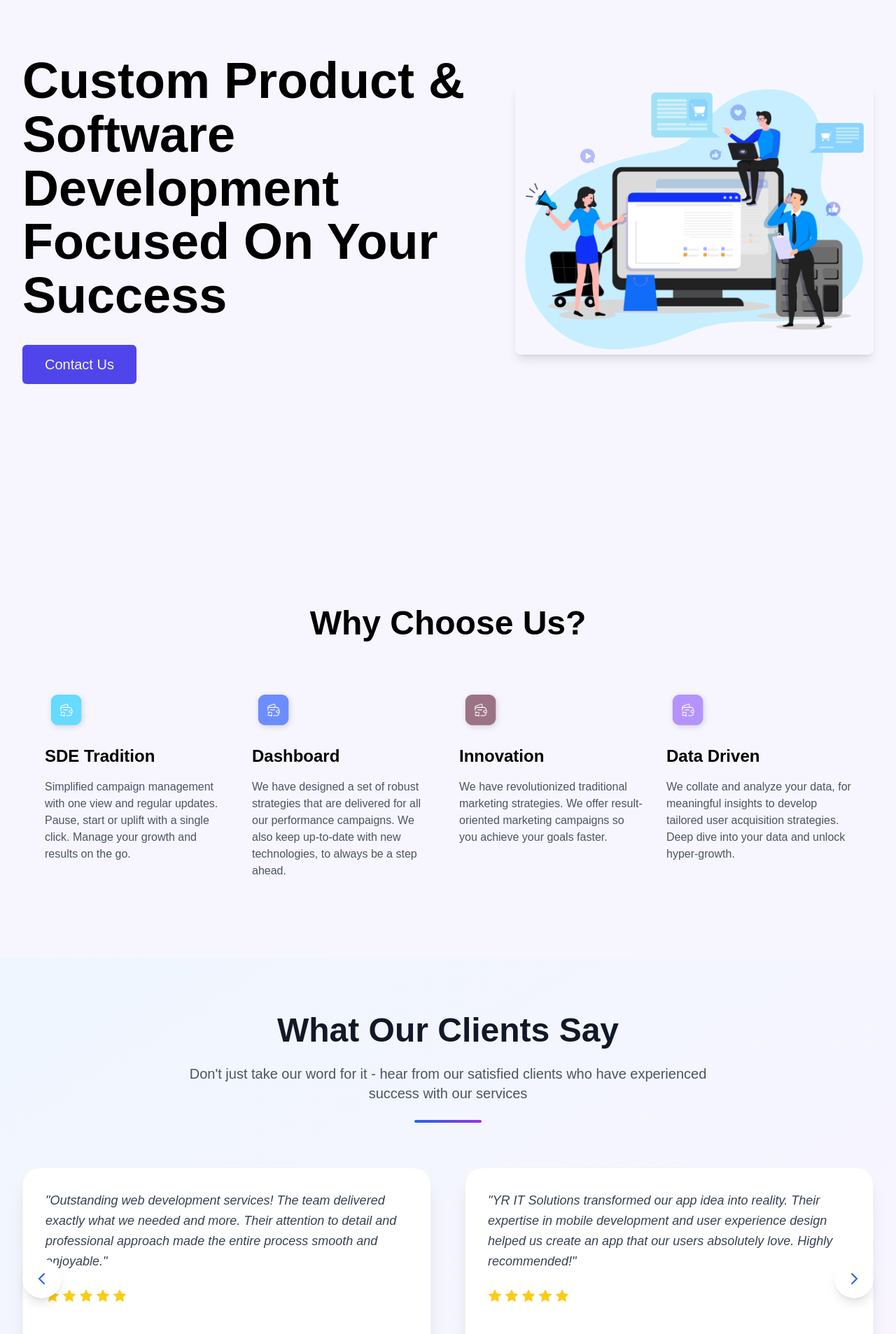
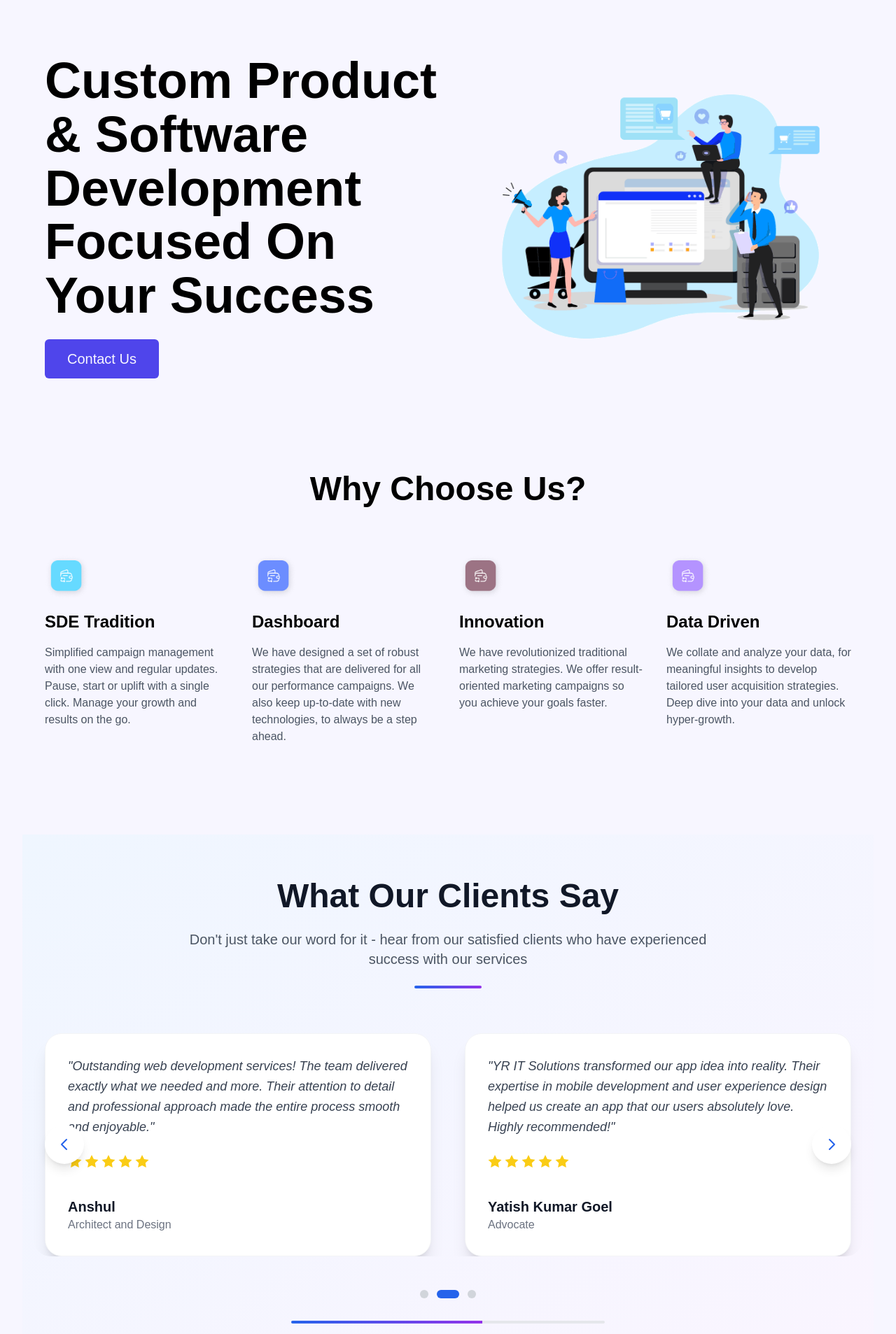
Before and after one commit to ridhi2100/YR-IT-SOLUTIONS, a React (Create React App) app: page / in a window 1280 px wide. Shown: the part 61-1968 px from the top of the page at 70% size. Built offline with nearby package versions, Linux system fonts and the light colour scheme.

Commit message:
home footer testimonials updated

```diff
--- a/src/pages/ClientReview.jsx
+++ b/src/pages/ClientReview.jsx
@@ -79,7 +79,7 @@ const ClientReview = () => {
   };
 
   return (
-    <section className="py-20 px-4 bg-gradient-to-br from-blue-50 to-purple-50">
+    <section className="py-16 px-4 bg-gradient-to-br from-blue-50 to-purple-50">
       <div className="max-w-7xl mx-auto">
         <div className="text-center mb-16 space-y-6">
           <h2 className="text-4xl lg:text-5xl font-bold text-gray-900 leading-tight">
--- a/src/pages/Home.jsx
+++ b/src/pages/Home.jsx
@@ -1,39 +1,38 @@
-import React from 'react'
+import React from "react";
 // import Navbar from './Navbar'
-import '../styles/home.css'
-import IMGC from "../assets/web-development-services.gif"
-import WhyChooseUs from './WhyChooseUs';
-// import Delivers from './Delivers';
-import ClientReview from './ClientReview';
-import Pricing from './Pricing';
-import ContactUs from './ContactUs';
-import { Link } from 'react-router-dom';
+import "../styles/home.css";
+import IMGC from "../assets/web-development-services.gif";
+import WhyChooseUs from "./WhyChooseUs";
+// import Delivers from './Delivers'
+import ClientReview from "./ClientReview";
+import Pricing from "./Pricing";
+import ContactUs from "./ContactUs";
+import { Link } from "react-router-dom";
 
 const Home = () => {
   return (
     <>
       {/* Hero Section */}
-      <div className="w-full min-h-screen">
+      <div className="w-full mb-12 sm:mb-12 md:mb-16 lg:mb-20 px-4 sm:px-6 lg:px-8">
         {/* Search Bar - Hidden by default */}
-        <div className="hidden w-full text-center justify-center mx-auto flex mt-2">
-          <div className="flex justify-center items-center h-19 w-full max-w-2xl mx-4 px-6 bg-white home-search-main radius smtext sm:h-12">
+        <div className="hidden w-full justify-center mt-2 px-4">
+          <div className="flex w-full max-w-2xl mx-auto items-center h-16 sm:h-12 bg-white home-search-main radius smtext px-4 sm:px-6">
             <input
-              className="flex-1 outline-none border-none"
+              className="flex-1 outline-none border-none text-sm sm:text-base"
               placeholder="Enter Your Message"
             />
-            <div className="btn ml-4 px-6 h-12 flex items-center justify-center textsize smtext whitespace-nowrap sm:h-10 sm:px-4">
+            <div className="btn ml-4 px-6 h-12 sm:h-10 flex items-center justify-center textsize smtext whitespace-nowrap sm:px-4 text-sm sm:text-base">
               Search
             </div>
           </div>
         </div>
 
         {/* Main Hero Content */}
-        <div className="container mx-auto px-4 sm:px-6 lg:px-8 py-8 sm:py-12 lg:py-16">
-          <div className="flex flex-col lg:flex-row items-center justify-between gap-8 lg:gap-12 min-h-[500px] lg:min-h-[420px]">
-
+        <div className="container mx-auto px-4 sm:px-6 lg:px-8 pt-8 sm:pt-12 lg:pt-16 pb-0">
+  <div className="flex flex-col lg:flex-row items-center justify-between gap-6 lg:gap-12">
     {/* Text Content */}
-            <div className="flex-1 max-w-2xl order-2 lg:order-1">
-              <h1 className="text-3xl sm:text-4xl md:text-5xl lg:text-6xl xl:text-7xl font-bold home-sub-head text-center lg:text-left leading-tight mb-6 lg:mb-8">
+    <div className="flex-1 max-w-2xl order-2 lg:order-1 text-center lg:text-left">
+      <h1 className="text-3xl sm:text-4xl md:text-5xl lg:text-6xl xl:text-7xl font-bold home-sub-head leading-tight mb-6">
         Custom Product & Software Development Focused On Your Success
       </h1>
 
@@ -48,34 +47,38 @@ const Home = () => {
     </div>
 
     {/* Image Content */}
-            <div className="flex-1 max-w-lg order-1 lg:order-2 w-full">
+    <div className="flex-1 max-w-lg order-1 lg:order-2 w-full pr-0 lg:pr-8">
       <div className="relative w-full">
         <img
   src={IMGC}
   alt="Web Development Services"
-                  className="w-full h-auto max-h-96 lg:max-h-[420px] object-contain rounded-lg shadow-lg"
+  className="w-full object-contain max-h-[300px] sm:max-h-[400px] md:max-h-[500px] lg:max-h-[600px]"
+  style={{ borderRadius: '0px', boxShadow: 'none' }}
 />
-              </div>
+
       </div>
     </div>
   </div>
 </div>
 
+      </div>
+
       {/* Sections with proper spacing */}
       <div className="w-full">
-        <div className="mb-12 sm:mb-16 lg:mb-16">
+        <div className="mb-8 sm:mb-12 md:mb-16 lg:mb-20 px-4 sm:px-6 lg:px-8">
   <WhyChooseUs />
 </div>
 
-        <div className="mb-12 sm:mb-16 lg:mb-16">
+<div className="mb-8 sm:mb-12 md:mb-16 lg:mb-20 px-4 sm:px-6 lg:px-8">
   <ClientReview />
 </div>
 
-        <div className="mb-12 sm:mb-16 lg:mb-16">
+<div className="mb-8 sm:mb-12 md:mb-16 lg:mb-20 px-4 sm:px-6 lg:px-8">
   <Pricing />
 </div>
 
-        <div>
+
+        <div className="px-4 sm:px-6 lg:px-8">
           <ContactUs />
         </div>
       </div>
@@ -85,7 +88,7 @@ const Home = () => {
         <Delivers />
       */}
     </>
-  )
-}
+  );
+};
 
-export default Home
+export default Home;
```
Also changed, not shown: src/pages/Footer.jsx (+4 -4 lines). Lines whose indentation alone changed are shown as unchanged.
